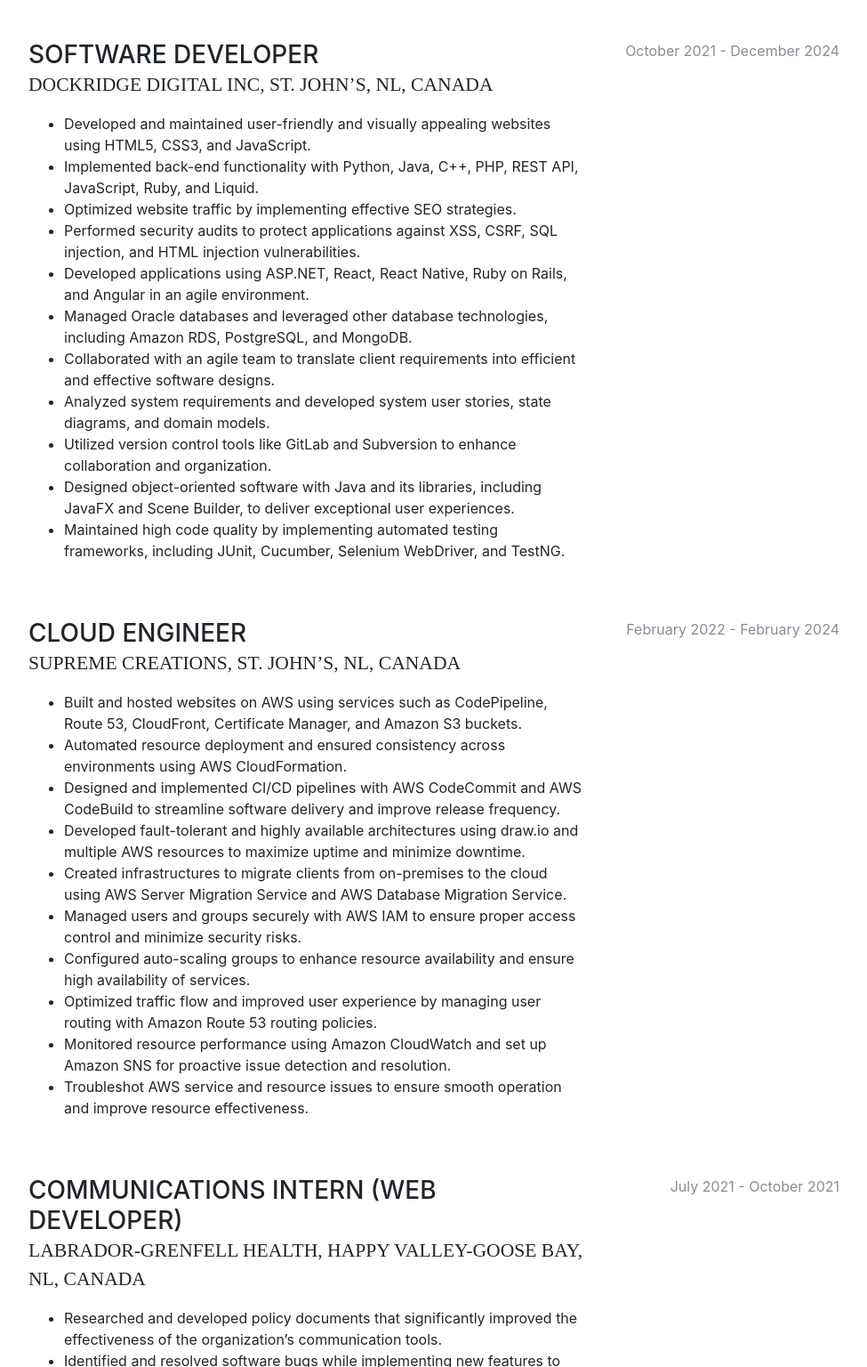
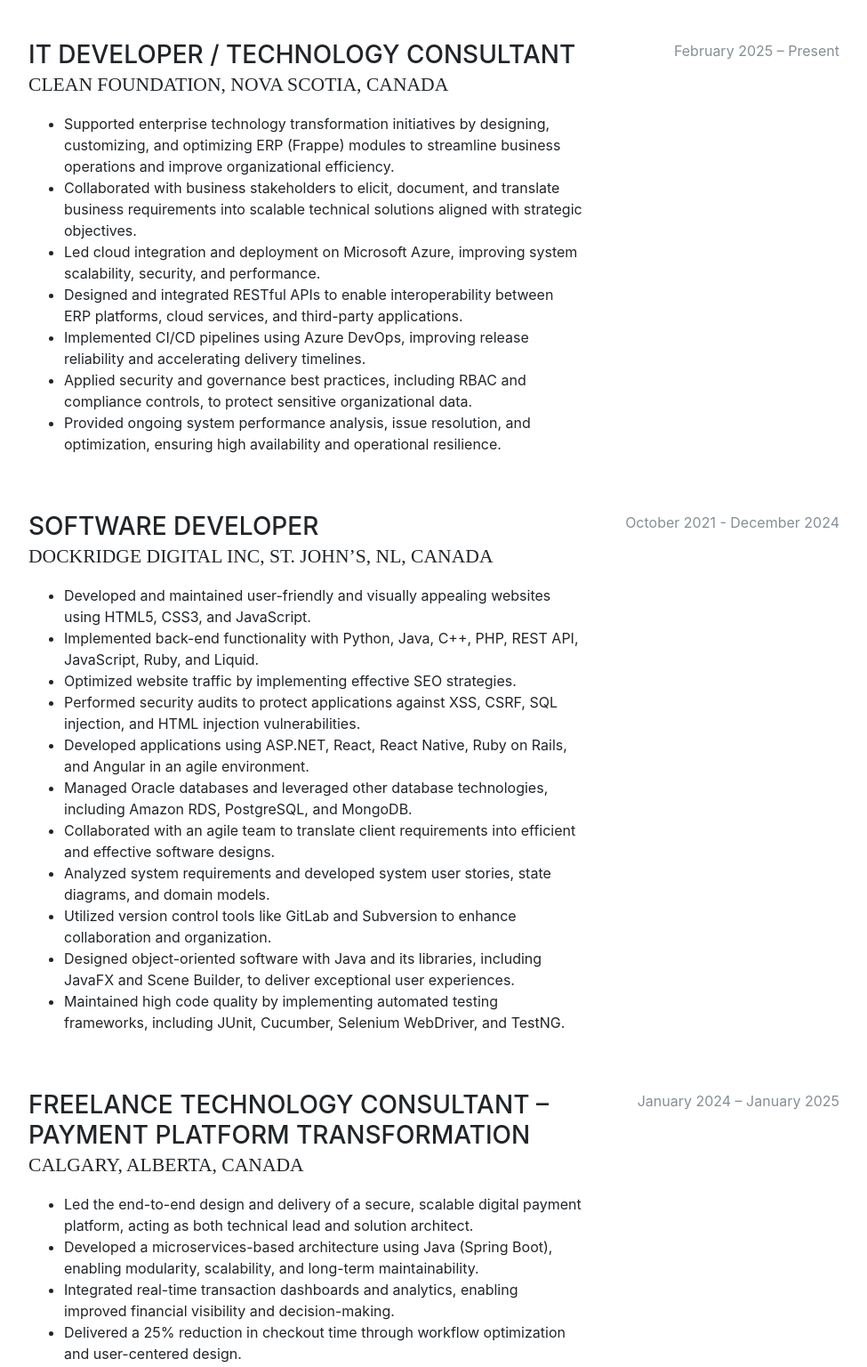
Before and after one commit to coachilefu/coachilefu.github.io, a website with bundled scripts: page index.html in a window 1280 px wide. Shown: the part 889-2425 px from the top of the page at 89% size, without its empty margins (288-1263 px from the left). Built offline with nearby package versions, Linux system fonts and the light colour scheme; a web font is replaced by a local one.

Commit message:
Revise resume details and add new experiences
Updated contact information and professional summary. Added experience details for IT Developer role and modified freelance technology consultant role.

```diff
--- a/index.html
+++ b/index.html
@@ -66,10 +66,16 @@
           <h1 class="mb-0">Chukwuemeka
             <span class="text-secondary">Achilefu</span>
           </h1>
-          <div class="subheading mb-5"> Unit 1407, 99 copperstone, SE Calgary, Alberta, Canada  · (709) 690-1492 ·
+          <div class="subheading mb-5"> Halifax, Nova Scotia, Canada  · (709) 690-1492 ·
             <a href="mailto:name@email.com">coachilefu@gmail.com</a>
           </div>
-          <p class="mb-5">I am a Software Developer and Cloud Engineer with over 4 years of experience designing, developing, and deploying scalable web applications and cloud-based solutions. Proficient in full-stack development, leveraging modern frameworks like React, Angular, and ASP.NET, coupled with expertise in cloud platforms such as AWS. Adept at collaborating within agile teams, translating business requirements into technical solutions, and delivering exceptional user experiences. Recognized for problem-solving capabilities, innovation, and a strong commitment to continuous improvement. Open to relocation and new challenges in dynamic environments.</p>
+          <p class="mb-5">
+          Technology consultant with experience delivering enterprise technology solutions, digital transformation initiatives, and cloud-enabled systems across public sector, non-profit, and commercial environments. Strong ability to bridge business requirements and technical execution, translating complex needs into scalable, secure, and value-driven technology solutions.
+          <br><br>
+          Brings hands-on experience across ERP platforms (Frappe), cloud integration (Azure and AWS), API development, automation, and DevOps practices, with a focus on optimizing business processes, improving system reliability, and enabling organizational efficiency. Comfortable working in Agile environments, collaborating with cross-functional stakeholders, and supporting technology initiatives from requirements analysis through implementation and optimization.
+          <br><br>
+          Previously supported client-facing digital transformation projects, contributing to modern web application design, UX/UI optimization, performance improvements, and application security enhancements using technologies such as React, Angular, ASP.NET, and Ruby on Rails. Demonstrated ability to deliver high-quality solutions under tight timelines while maintaining strong security and quality standards.
+          </p>
           <ul class="list-inline list-social-icons mb-0">
             <li class="list-inline-item">
               <a href="https://www.linkedin.com/in/meka-achilefu/">
@@ -103,6 +109,26 @@
         <div class="my-auto">
           <h2 class="mb-5">Experience</h2>
 
+          <!-- clean foundation -->
+             <div class="resume-item d-flex flex-column flex-md-row mb-5 hover-effect">
+              <div class="resume-content mr-auto">
+                <h3 class="mb-0">IT Developer / Technology Consultant</h3>
+                <div class="subheading mb-3">Clean Foundation, Nova Scotia, Canada</div>
+                <ul>
+                  <li>Supported enterprise technology transformation initiatives by designing, customizing, and optimizing ERP (Frappe) modules to streamline business operations and improve organizational efficiency.</li>
+                  <li>Collaborated with business stakeholders to elicit, document, and translate business requirements into scalable technical solutions aligned with strategic objectives.</li>
+                  <li>Led cloud integration and deployment on Microsoft Azure, improving system scalability, security, and performance.</li>
+                  <li>Designed and integrated RESTful APIs to enable interoperability between ERP platforms, cloud services, and third-party applications.</li>
+                  <li>Implemented CI/CD pipelines using Azure DevOps, improving release reliability and accelerating delivery timelines.</li>
+                  <li>Applied security and governance best practices, including RBAC and compliance controls, to protect sensitive organizational data.</li>
+                  <li>Provided ongoing system performance analysis, issue resolution, and optimization, ensuring high availability and operational resilience.</li>
+                </ul>
+              </div>
+              <div class="resume-date text-md-right">
+                <span class="text-secondary">February 2025 – Present</span>
+              </div>
+          </div>
+
           <!-- Dockridge Digital Inc. Experience -->
           <div class="resume-item d-flex flex-column flex-md-row mb-5 hover-effect">
             <div class="resume-content mr-auto">
@@ -127,29 +153,24 @@
             </div>
           </div>
 
-          <!-- Supreme Creations Experience -->
+                    <!-- freelance Experience -->
           <div class="resume-item d-flex flex-column flex-md-row mb-5 hover-effect">
             <div class="resume-content mr-auto">
-              <h3 class="mb-0">Cloud Engineer</h3>
-              <div class="subheading mb-3">Supreme Creations, St. John’s, NL, Canada</div>
-               <ul>
-                  <li>Built and hosted websites on AWS using services such as CodePipeline, Route 53, CloudFront, Certificate Manager, and Amazon S3 buckets.</li>
-                  <li>Automated resource deployment and ensured consistency across environments using AWS CloudFormation.</li>
-                  <li>Designed and implemented CI/CD pipelines with AWS CodeCommit and AWS CodeBuild to streamline software delivery and improve release frequency.</li>
-                  <li>Developed fault-tolerant and highly available architectures using draw.io and multiple AWS resources to maximize uptime and minimize downtime.</li>
-                  <li>Created infrastructures to migrate clients from on-premises to the cloud using AWS Server Migration Service and AWS Database Migration Service.</li>
-                  <li>Managed users and groups securely with AWS IAM to ensure proper access control and minimize security risks.</li>
-                  <li>Configured auto-scaling groups to enhance resource availability and ensure high availability of services.</li>
-                  <li>Optimized traffic flow and improved user experience by managing user routing with Amazon Route 53 routing policies.</li>
-                  <li>Monitored resource performance using Amazon CloudWatch and set up Amazon SNS for proactive issue detection and resolution.</li>
-                  <li>Troubleshot AWS service and resource issues to ensure smooth operation and improve resource effectiveness.</li>
+              <h3 class="mb-0">Freelance Technology Consultant – Payment Platform Transformation</h3>
+              <div class="subheading mb-3">Calgary, Alberta, Canada</div>
+              <ul>
+                <li>Led the end-to-end design and delivery of a secure, scalable digital payment platform, acting as both technical lead and solution architect.</li>
+                <li>Developed a microservices-based architecture using Java (Spring Boot), enabling modularity, scalability, and long-term maintainability.</li>
+                <li>Integrated real-time transaction dashboards and analytics, enabling improved financial visibility and decision-making.</li>
+                <li>Delivered a 25% reduction in checkout time through workflow optimization and user-centered design.</li>
+                <li>Ensured WCAG accessibility compliance, supporting inclusive digital service delivery.</li>
+                <li>Deployed cloud-native solutions using AWS, Docker, and Kubernetes, supporting high availability and resilience.</li>
               </ul>
             </div>
             <div class="resume-date text-md-right">
-              <span class="text-secondary">February 2022 - February 2024</span>
+              <span class="text-secondary">January 2024 – January 2025</span>
             </div>
           </div>
-
 
           <!-- Labrador-Grenfell Health Experience -->
           <div class="resume-item d-flex flex-column flex-md-row mb-5 hover-effect">
@@ -302,6 +323,10 @@
             </li>
             <li>
               <i class="fa-li fa fa-trophy text-warning"></i>
+              Microsoft Azure Fundamentals (AZ-900)
+            </li>
+            <li>
+              <i class="fa-li fa fa-trophy text-warning"></i>
               AWS Solutions Architect Associate
             </li>
             <li>
```
